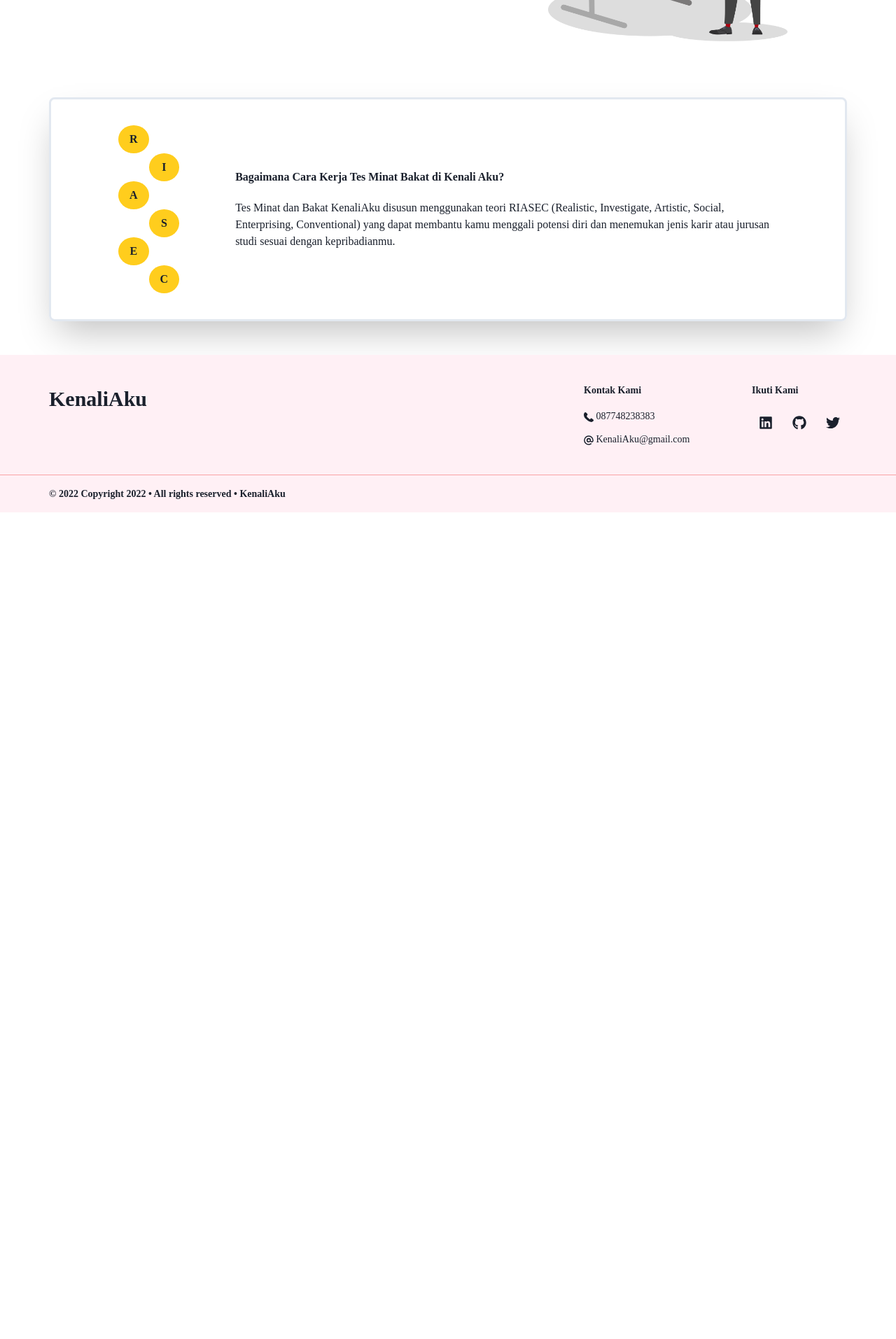
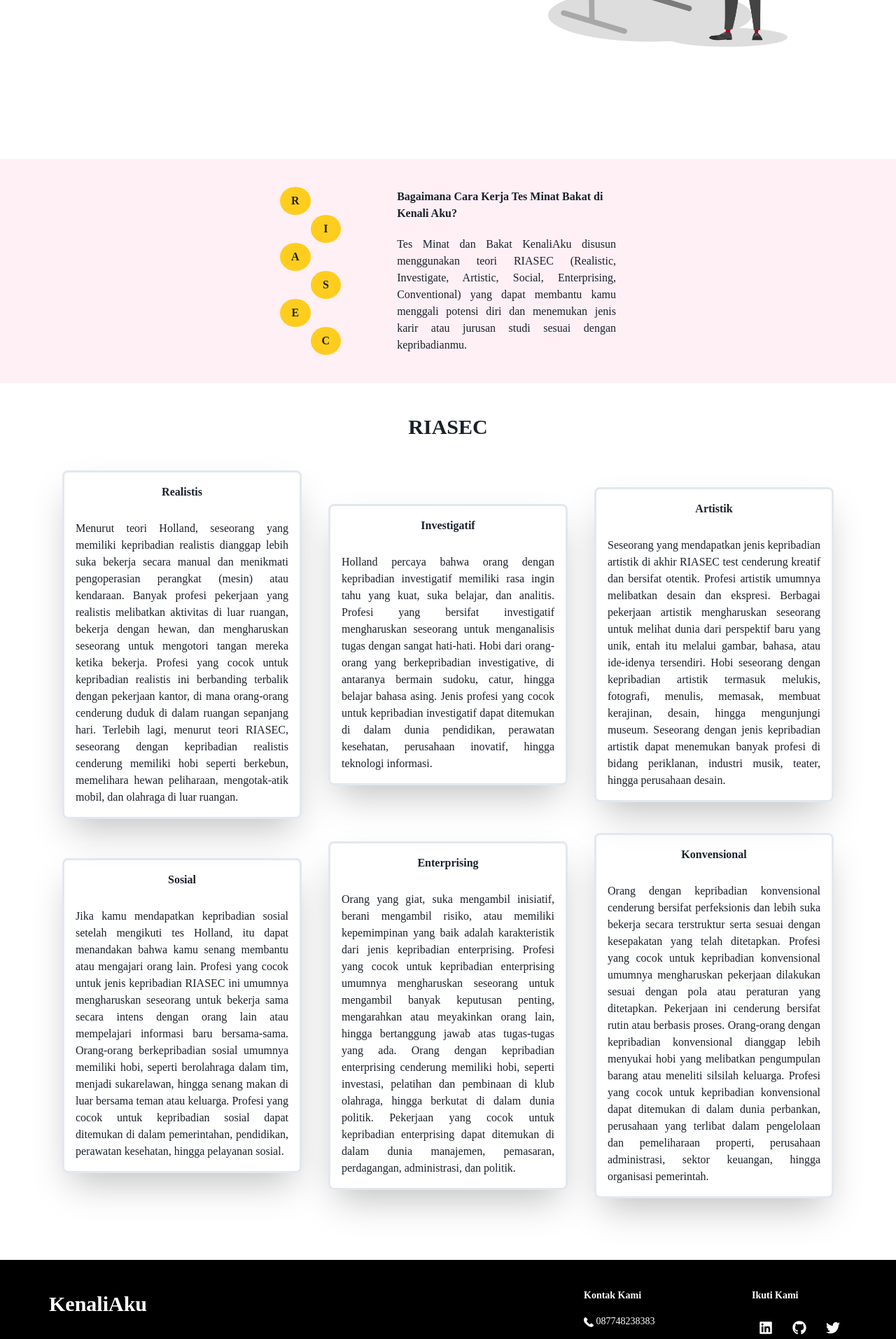
Before and after one commit to rg-km/final-project-engineering-51, a React (Create React App) app in the folder frontend/my-app/: page / in a window 1280 px wide. Shown: the part 480-2393 px from the top of the page at 70% size. Before the commit the page ends 1212 px from the top, so only its background shows below. Built offline with nearby package versions, Linux system fonts and the light colour scheme.

Commit message:
update main frontend

```diff
--- a/frontend/my-app/package.json
+++ b/frontend/my-app/package.json
@@ -15,7 +15,7 @@
     "react-dom": "^18.1.0",
     "react-icons": "^4.4.0",
     "react-router-dom": "^6.3.0",
-    "react-scripts": "5.0.1",
+    "react-scripts": "^5.0.1",
     "web-vitals": "^2.1.4"
   },
   "scripts": {
--- a/frontend/my-app/src/components/Banner.jsx
+++ b/frontend/my-app/src/components/Banner.jsx
@@ -2,18 +2,22 @@ import {
     Box,
     Image,
     Button,
+    Link,
     Text,
     Heading,
     Stack,
 } from '@chakra-ui/react';
+import Header from './Header';
+import Footer from './Footer';
 import illustration from '../assets/banner.png';
 import * as React from 'react';
 
 function Banner(){
     return(
     <>
-        <Box ml={70} mr={70}>
-            <Box id="beranda" display="flex" alignItems="center" justifyContent="space-around" py="20">
+        <Header/>
+        <Box id="banner" ml={70} mr={70}>
+            <Box id="beranda" display="flex" alignItems="center" justifyContent="space-around" py="40">
                 <Box w="40%" >
                     <Heading as="h1" size="2xl">
                         <Box fontWeight="black">
@@ -33,15 +37,9 @@ function Banner(){
                     <Image src={illustration} alt="illustration" />
                 </Box>
             </Box>
-            <Stack
-            borderWidth="3px"
-            borderRadius="lg"
-            width="100%"
-            height={{ sm: '476px', md: '20rem' }}
-            direction={{ base: 'column', md: 'row' }}
-            boxShadow={'2xl'}
-            padding={4}>
-                <Box display="flex" alignItems="center" justifyContent="space-around" py="20" px="20">
+        </Box>
+        <Box id="about" background="#FFF0F5">
+            <Box display="flex" alignItems="center" justifyContent="space-around" py="10" px="400">
                 <Box display="flex" flexDirection="column">
                     <Button borderRadius="100%" background="#FFCD1D">R</Button>
                     <Button background="transparent"></Button>
@@ -64,13 +62,99 @@ function Banner(){
                         Bagaimana Cara Kerja Tes Minat Bakat di Kenali Aku?
                         </Box>
                     </Heading>
-                        <Text>Tes Minat dan Bakat KenaliAku disusun menggunakan teori RIASEC (Realistic, Investigate, Artistic, Social, Enterprising, Conventional)
+                    <Text align="justify">Tes Minat dan Bakat KenaliAku disusun menggunakan teori RIASEC (Realistic, Investigate, Artistic, Social, Enterprising, Conventional)
                         yang dapat membantu kamu menggali potensi diri dan menemukan jenis karir
                         atau jurusan studi sesuai dengan kepribadianmu.</Text>
                 </Box>
             </Box>
+        </Box>
+        <Box id="service" ml={70} mr={70}>
+            <Text mt="10" align="center" fontWeight="bold" fontSize="3xl">RIASEC</Text>
+            <Box display="flex" alignItems="center" justifyContent="space-around" mt="10">
+                <Stack
+                id="realistis"
+                borderWidth="3px"
+                borderRadius="lg"
+                width="30%"
+                boxShadow={'2xl'}
+                padding={4}>
+                    <Heading align="center" mb={5} size="1xl">Realistis</Heading>
+                    <Text align="justify">Menurut teori Holland, seseorang yang memiliki kepribadian realistis dianggap lebih suka bekerja secara manual dan menikmati pengoperasian perangkat (mesin) atau kendaraan.
+                        Banyak profesi pekerjaan yang realistis melibatkan aktivitas di luar ruangan, bekerja dengan hewan, dan mengharuskan seseorang untuk mengotori tangan mereka ketika bekerja.
+                        Profesi yang cocok untuk kepribadian realistis ini berbanding terbalik dengan pekerjaan kantor, di mana orang-orang cenderung duduk di dalam ruangan sepanjang hari.
+                        Terlebih lagi, menurut teori RIASEC, seseorang dengan kepribadian realistis cenderung memiliki hobi seperti berkebun, memelihara hewan peliharaan, mengotak-atik mobil, dan olahraga di luar ruangan.
+                    </Text>
+                </Stack>
+                <Stack
+                borderWidth="3px"
+                borderRadius="lg"
+                width="30%"
+                boxShadow={'2xl'}
+                padding={4}>
+                    <Heading align="center" mb={5} size="1xl">Investigatif</Heading>
+                    <Text align="justify">Holland percaya bahwa orang dengan kepribadian investigatif memiliki rasa ingin tahu yang kuat, suka belajar, dan analitis.
+                    Profesi yang bersifat investigatif mengharuskan seseorang untuk menganalisis tugas dengan sangat hati-hati.
+                    Hobi dari orang-orang yang berkepribadian investigative, di antaranya bermain sudoku, catur, hingga belajar bahasa asing.
+                    Jenis profesi yang cocok untuk kepribadian investigatif dapat ditemukan di dalam dunia pendidikan, perawatan kesehatan, perusahaan inovatif, hingga teknologi informasi.
+                    </Text>
+                </Stack>
+                <Stack
+                borderWidth="3px"
+                borderRadius="lg"
+                width="30%"
+                boxShadow={'2xl'}
+                padding={4}>
+                    <Heading align="center" mb={5} size="1xl">Artistik</Heading>
+                    <Text align="justify">Seseorang yang mendapatkan jenis kepribadian artistik di akhir RIASEC test cenderung kreatif dan bersifat otentik. Profesi artistik umumnya melibatkan desain dan ekspresi.
+                    Berbagai pekerjaan artistik mengharuskan seseorang untuk melihat dunia dari perspektif baru yang unik, entah itu melalui gambar, bahasa, atau ide-idenya tersendiri.
+                    Hobi seseorang dengan kepribadian artistik termasuk melukis, fotografi, menulis, memasak, membuat kerajinan, desain, hingga mengunjungi museum.
+                    Seseorang dengan jenis kepribadian artistik dapat menemukan banyak profesi di bidang periklanan, industri musik, teater, hingga perusahaan desain.
+                    </Text>
                 </Stack>
             </Box>
+            <Box display="flex" alignItems="center" justifyContent="space-around" mt="5" mb="10">
+                <Stack
+                borderWidth="3px"
+                borderRadius="lg"
+                width="30%"
+                boxShadow={'2xl'}
+                padding={4}>
+                    <Heading align="center" mb={5} size="1xl">Sosial</Heading>
+                    <Text align="justify">Jika kamu mendapatkan kepribadian sosial setelah mengikuti tes Holland, itu dapat menandakan bahwa kamu senang membantu atau mengajari orang lain.
+                    Profesi yang cocok untuk jenis kepribadian RIASEC ini umumnya mengharuskan seseorang untuk bekerja sama secara intens dengan orang lain atau mempelajari informasi baru bersama-sama.
+                    Orang-orang berkepribadian sosial umumnya memiliki hobi, seperti berolahraga dalam tim, menjadi sukarelawan, hingga senang makan di luar bersama teman atau keluarga.
+                    Profesi yang cocok untuk kepribadian sosial dapat ditemukan di dalam pemerintahan, pendidikan, perawatan kesehatan, hingga pelayanan sosial.
+                    </Text>
+                </Stack>
+                <Stack
+                borderWidth="3px"
+                borderRadius="lg"
+                width="30%"
+                boxShadow={'2xl'}
+                padding={4}>
+                    <Heading align="center" mb={5} size="1xl">Enterprising</Heading>
+                    <Text align="justify">Orang yang giat, suka mengambil inisiatif, berani mengambil risiko, atau memiliki kepemimpinan yang baik adalah karakteristik dari jenis kepribadian enterprising.
+                    Profesi yang cocok untuk kepribadian enterprising umumnya mengharuskan seseorang untuk mengambil banyak keputusan penting, mengarahkan atau meyakinkan orang lain, hingga bertanggung jawab atas tugas-tugas yang ada.
+                    Orang dengan kepribadian enterprising cenderung memiliki hobi, seperti investasi, pelatihan dan pembinaan di klub olahraga, hingga berkutat di dalam dunia politik.
+                    Pekerjaan yang cocok untuk kepribadian enterprising dapat ditemukan di dalam dunia manajemen, pemasaran, perdagangan, administrasi, dan politik.
+                    </Text>
+                </Stack>
+                <Stack
+                borderWidth="3px"
+                borderRadius="lg"
+                width="30%"
+                boxShadow={'2xl'}
+                padding={4}>
+                    <Heading align="center" mb={5} size="1xl">Konvensional</Heading>
+                    <Text align="justify">Orang dengan kepribadian konvensional cenderung bersifat perfeksionis dan lebih suka bekerja secara terstruktur serta sesuai dengan kesepakatan yang telah ditetapkan.
+                    Profesi yang cocok untuk kepribadian konvensional umumnya mengharuskan pekerjaan dilakukan sesuai dengan pola atau peraturan yang ditetapkan. Pekerjaan ini cenderung bersifat rutin atau berbasis proses.
+                    Orang-orang dengan kepribadian konvensional dianggap lebih menyukai hobi yang melibatkan pengumpulan barang atau meneliti silsilah keluarga.
+                    Profesi yang cocok untuk kepribadian konvensional dapat ditemukan di dalam dunia perbankan, perusahaan yang terlibat dalam pengelolaan dan pemeliharaan properti, perusahaan administrasi, sektor keuangan, hingga organisasi pemerintah.
+                    </Text>
+                </Stack>
+            </Box>
+        </Box>
+        <Footer/>
     </>
     );
 }
--- a/frontend/my-app/src/components/Footer.jsx
+++ b/frontend/my-app/src/components/Footer.jsx
@@ -15,7 +15,7 @@ function Footer(){
     <>
     <br/><br/>
         <footer>
-            <Box background="#FFF0F5">
+            <Box background="black">
             <Box ml={70} mr={70}>
             <Stack
             spacing="8"
@@ -24,7 +24,7 @@ function Footer(){
             py={{ base: '12', md: '10' }}
             >
             <Stack spacing={{ base: '6', md: '8' }} align="start">
-                <Text fontWeight="bold" fontSize='3xl'>KenaliAku</Text>
+                <Text color="white" fontWeight="bold" fontSize='3xl'>KenaliAku</Text>
             </Stack>
             <Stack
                 direction={{ base: 'column-reverse', md: 'column', lg: 'row' }}
@@ -32,20 +32,20 @@ function Footer(){
             >
                 <Stack direction="row" spacing="10">
                     <Stack spacing="4" minWidth="200" flex="1" >
-                        <Text fontSize="sm" fontWeight="semibold" color="subtle">
+                        <Text fontSize="sm" fontWeight="semibold" color="white">
                         Kontak Kami
                         </Text>
                         <Stack spacing="3" shouldWrapChildren>
-                        <Text fontSize="sm"><PhoneIcon/> 087748238383</Text>
-                        <Text fontSize="sm"><AtSignIcon/> KenaliAku@gmail.com</Text>
+                        <Text color="white" fontSize="sm"><PhoneIcon/> 087748238383</Text>
+                        <Text color="white" fontSize="sm"><AtSignIcon/> KenaliAku@gmail.com</Text>
                         </Stack>
                     </Stack>
                     <Stack spacing="4">
-                    <Text fontSize="sm" fontWeight="semibold" color="subtle">Ikuti Kami</Text>
+                    <Text fontSize="sm" fontWeight="semibold" color="white">Ikuti Kami</Text>
                     <ButtonGroup variant="ghost">
-                        <IconButton as="a" href="#" aria-label="LinkedIn" icon={<FaLinkedin fontSize="1.25rem" />} />
-                        <IconButton as="a" href="#" aria-label="GitHub" icon={<FaGithub fontSize="1.25rem" />} />
-                        <IconButton as="a" href="#" aria-label="Twitter" icon={<FaTwitter fontSize="1.25rem" />} />
+                        <IconButton color="white" as="a" href="#" aria-label="LinkedIn" icon={<FaLinkedin fontSize="1.25rem" />} />
+                        <IconButton color="white" as="a" href="#" aria-label="GitHub" icon={<FaGithub fontSize="1.25rem" />} />
+                        <IconButton color="white" as="a" href="#" aria-label="Twitter" icon={<FaTwitter fontSize="1.25rem" />} />
                     </ButtonGroup>
                     </Stack>
                 </Stack>
@@ -61,8 +61,8 @@ function Footer(){
             direction={{ base: 'column-reverse', md: 'row' }}
             align="center"
             >
-            <Text fontWeight="bold" fontSize="sm" color="subtle">
-                &copy; {new Date().getFullYear()} Copyright 2022 • All rights reserved • KenaliAku
+            <Text fontWeight="bold" fontSize="sm" color="white">
+                &copy; {new Date().getFullYear()} • KenaliAku • All rights reserved
             </Text>
             </Stack>
             </Box>
--- a/frontend/my-app/src/pages/LandingPage.js
+++ b/frontend/my-app/src/pages/LandingPage.js
@@ -7,9 +7,7 @@ export default class landingPage extends Component {
     render(){
         return(
             <>
-                <Header />
-                <Banner />
-                <Footer />
+                <Banner/>
             </>
         )
     }
```
Also changed, not shown: frontend/my-app/src/components/Header.jsx (+7 -6 lines), frontend/my-app/src/pages/LoginForm.js (+2 -5 lines), 1 other file (tests, documents, lock files or other folders). Lines whose indentation alone changed are shown as unchanged.
